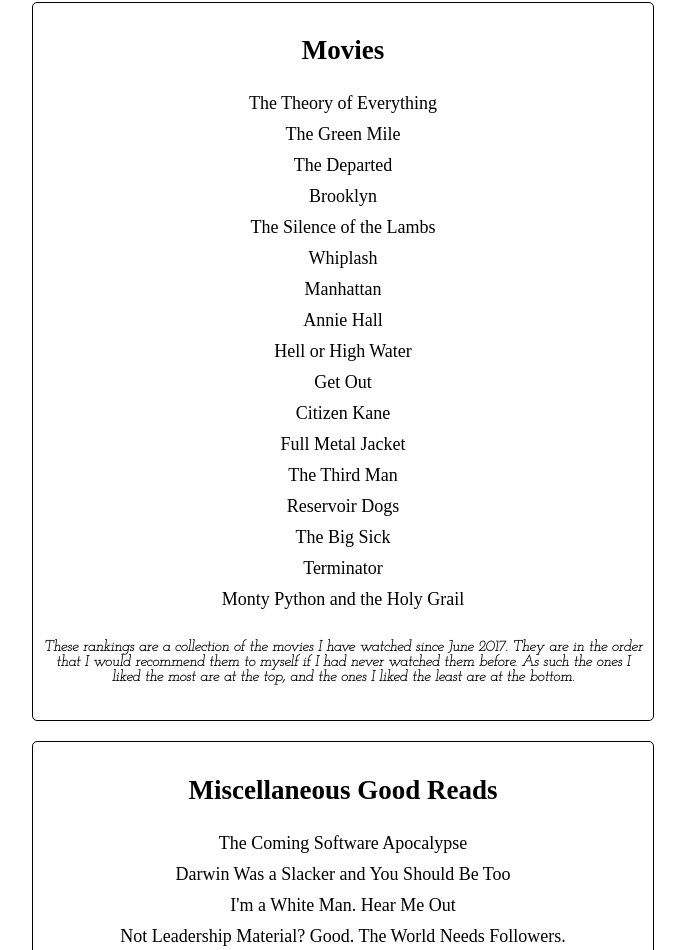
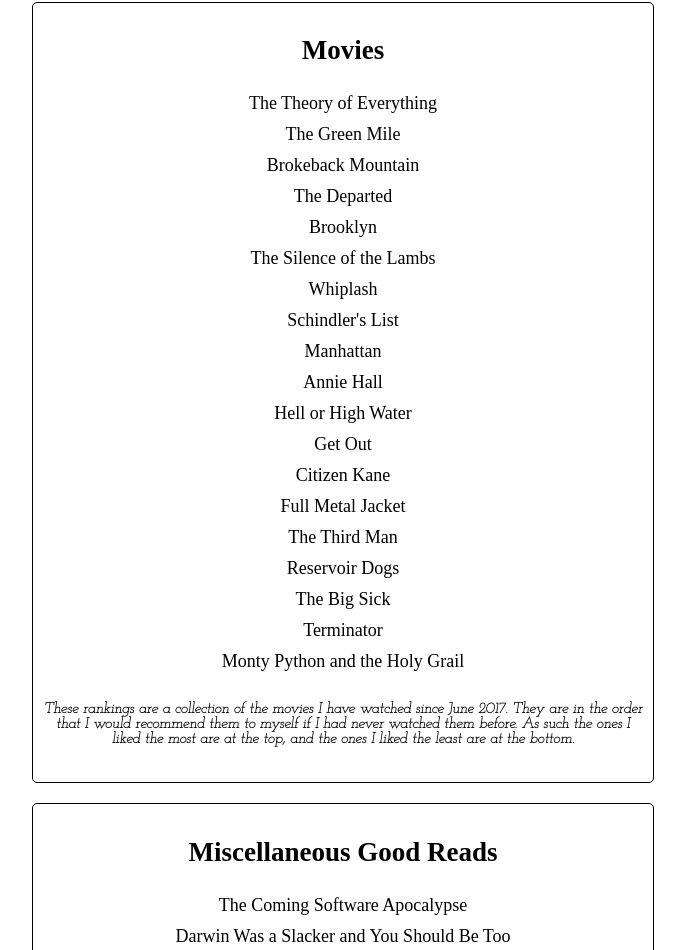
Before and after one commit to oellio01/oellio01.github.io, a plain HTML site: page rankings.html in a window 1280 px wide. Shown: the part 1190-2140 px from the top of the page, without its empty margins (297-982 px from the left). Drawn offline with Linux system fonts and the light colour scheme; a web font is replaced by a local one.

Commit message:
Brokeback and Schindler's List

```diff
--- a/rankings.html
+++ b/rankings.html
@@ -55,10 +55,12 @@
         <h2>Movies</h2>
         <a style="cursor:pointer" onclick="window.open('http://www.imdb.com/title/tt2980516/')">The Theory of Everything</a>
         <a style="cursor:pointer" onclick= "window.open('http://www.imdb.com/title/tt0120689/')">The Green Mile</a>
+        <a style="cursor:pointer" onclick= "window.open('http://www.imdb.com/title/tt0388795/s')">Brokeback Mountain</a>
         <a style="cursor:pointer" onclick= "window.open('http://www.imdb.com/title/tt0407887/?ref_=fn_al_tt_1')">The Departed</a>
         <a style="cursor:pointer" onclick="window.open('http://www.imdb.com/title/tt2381111/')">Brooklyn</a>
         <a style="cursor:pointer" onclick="window.open('http://www.imdb.com/title/tt0102926/')">The Silence of the Lambs</a>
         <a style="cursor:pointer" onclick="window.open('http://www.imdb.com/title/tt2582802/')">Whiplash</a>
+        <a style="cursor:pointer" onclick="window.open('http://www.imdb.com/title/tt0108052/')">Schindler's List</a>
         <a style="cursor:pointer" onclick="window.open('http://www.imdb.com/title/tt0079522/')">Manhattan</a>
         <a style="cursor:pointer" onclick="window.open('http://www.imdb.com/title/tt0075686/?ref_=nv_sr_1')">Annie Hall</a>
         <a style="cursor:pointer" onclick="window.open('http://www.imdb.com/title/tt2582782/?ref_=nv_sr_1')">Hell or High Water</a>
```
